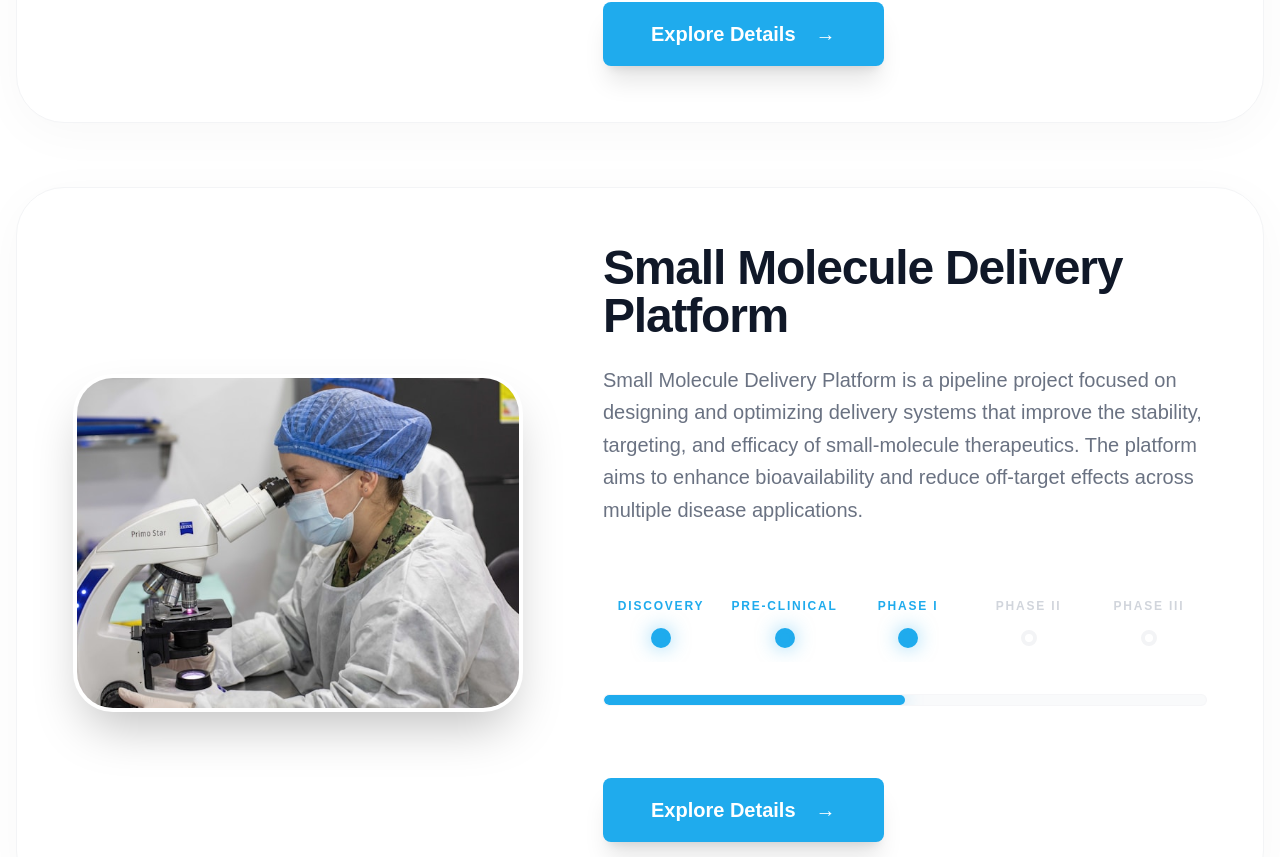
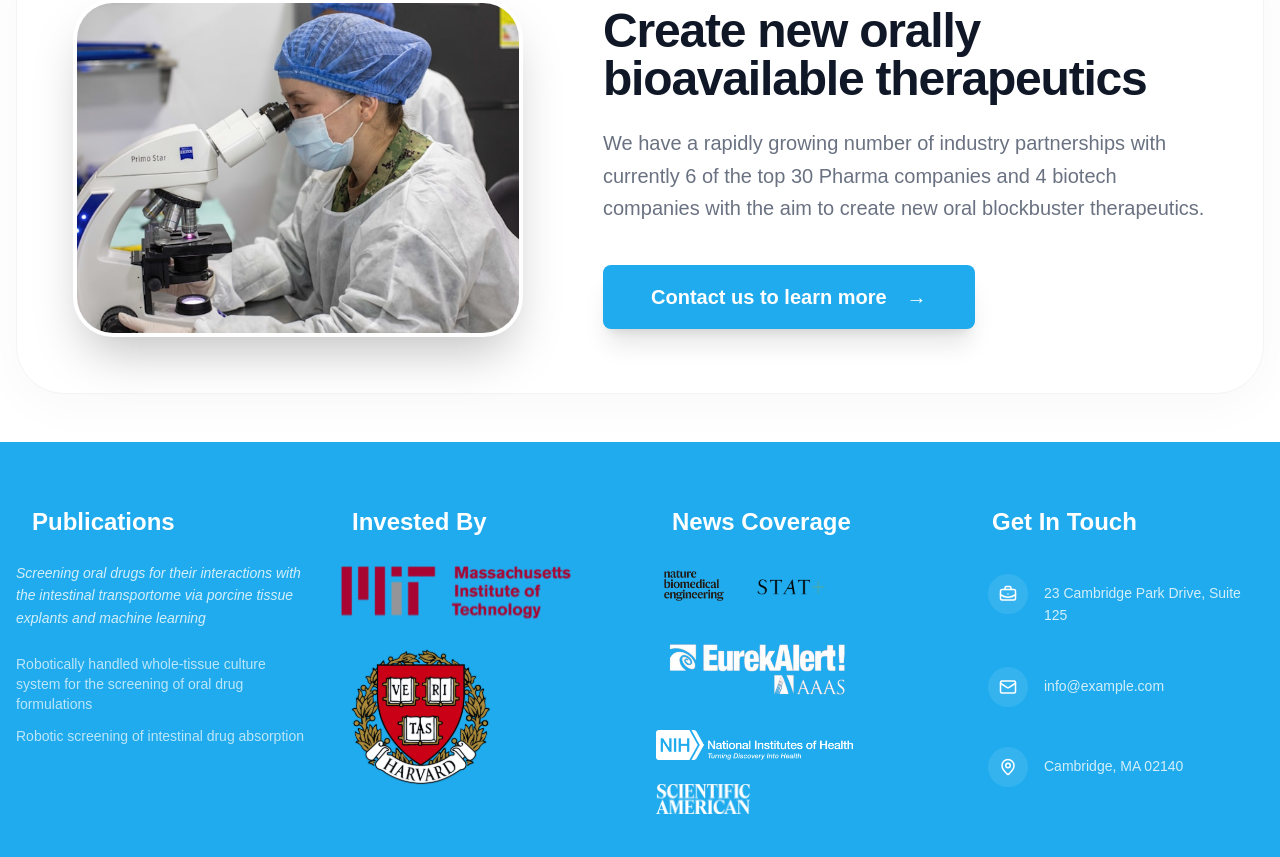
Before and after one commit to FSDTeam-SAA/nmendoza21, a Next.js app: page /programs in a window 1280 px wide. Shown: the part 1583-2440 px from the top of the page. Built offline with nearby package versions, Linux system fonts and the light colour scheme; a web font is replaced by a local one.

Commit message:
feat: Add Join Us and current active program components, along with data for innovation and programs sections

```diff
--- a/components/programs/currentActiveProgram.tsx
+++ b/components/programs/currentActiveProgram.tsx
@@ -1,11 +1,10 @@
 "use client";
 
-import React, { useState } from "react";
 import Image from "next/image";
 import { motion, Variants } from "framer-motion";
 import { Button } from "@/components/ui/button";
-import { ProgramDetailsModal } from "@/components/programs/ProgramDetailsModal";
-import { programsPageData, PipelineItem } from "@/data/programs";
+import { programsPageData } from "@/data/programs";
+import Link from "next/link";
 
 const containerVariants: Variants = {
   hidden: { opacity: 0 },
@@ -28,16 +27,6 @@ const itemVariants: Variants = {
 
 const CurrentActiveProgram = () => {
   const { pipelineTitle, pipelineSubtitle, phases, items } = programsPageData;
-
-  const [selectedProgram, setSelectedProgram] = useState<PipelineItem | null>(
-    null,
-  );
-  const [isModalOpen, setIsModalOpen] = useState(false);
-
-  const handleViewDetails = (program: PipelineItem) => {
-    setSelectedProgram(program);
-    setIsModalOpen(true);
-  };
 
   return (
     <section className="bg-white">
@@ -99,57 +88,16 @@ const CurrentActiveProgram = () => {
                         </p>
                       </div>
 
-                      <div className="space-y-8 pt-4">
-                        <div className="flex items-center justify-between gap-1 overflow-x-auto no-scrollbar py-4 px-2">
-                          {phases.map((phase, idx) => (
-                            <div
-                              key={phase}
-                              className="flex flex-col items-center min-w-[100px]"
-                            >
-                              <span
-                                className={`text-xs font-black uppercase tracking-[0.15em] mb-4 text-center transition-colors duration-500 ${
-                                  idx <= activeIndex
-                                    ? "text-primary"
-                                    : "text-gray-300"
-                                }`}
-                              >
-                                {phase}
-                              </span>
-                              <div
-                                className={`w-4 h-4 rounded-full border-4 transition-all duration-700 ${
-                                  idx <= activeIndex
-                                    ? "bg-primary border-primary shadow-[0_0_15px_rgba(31,171,237,0.5)] scale-125"
-                                    : "bg-white border-gray-100"
-                                }`}
-                              />
-                            </div>
-                          ))}
+                      <Link href={`/contact`} className="">
+                        <div className="">
+                          <Button className="w-full sm:w-auto px-12 py-8 bg-primary hover:bg-gray-950 cursor-pointer text-white font-black text-xl rounded-md shadow-xl hover:shadow-2xl transition-all duration-300 ease-in-out hover:scale-[1.02] active:scale-[0.98] group/btn">
+                            Contact us to learn more
+                            <span className="ml-3 group-hover/btn:translate-x-2 transition-transform duration-300">
+                              →
+                            </span>
+                          </Button>
                         </div>
-
-                        <div className="relative h-3 rounded-full bg-gray-50 overflow-hidden border border-gray-100/50">
-                          <motion.div
-                            initial={{ width: 0 }}
-                            whileInView={{ width: `${progress}%` }}
-                            viewport={{ once: true }}
-                            transition={{
-                              duration: 1.5,
-                              ease: [0.22, 1, 0.36, 1],
-                              delay: 0.5,
-                            }}
-                            className="absolute inset-y-0 left-0 bg-primary rounded-full shadow-[0_0_20px_rgba(31,171,237,0.4)]"
-                          />
-                        </div>
-                      </div>
-
-                      <div className="pt-8">
-                        <Button
-                          onClick={() => handleViewDetails(item)}
-                          className="w-full sm:w-auto px-12 py-8 bg-primary hover:bg-gray-950 cursor-pointer text-white font-black text-xl rounded-md shadow-xl hover:shadow-2xl transition-all duration-300 ease-in-out hover:scale-[1.02] active:scale-[0.98] group/btn"
-                        >
-                          Explore Details
-                          <span className="ml-3 group-hover/btn:translate-x-2 transition-transform duration-300">→</span>
-                        </Button>
-                      </div>
+                      </Link>
                     </div>
                   </div>
                 </motion.div>
@@ -158,12 +106,12 @@ const CurrentActiveProgram = () => {
           </motion.div>
         </div>
       </div>
-      <ProgramDetailsModal
+      {/* <ProgramDetailsModal
         isOpen={isModalOpen}
         onOpenChange={setIsModalOpen}
         program={selectedProgram}
         phases={phases}
-      />
+      /> */}
     </section>
   );
 };
--- a/components/webside/home/JoinUs.tsx
+++ b/components/webside/home/JoinUs.tsx
@@ -26,8 +26,8 @@ const JoinUs = () => {
         </motion.div>
 
         <div className="grid grid-cols-1 md:grid-cols-2 items-center ">
-          <div className="cursor-pointer">
-            <Link href="/contact">
+          <Link href="/contact">
+            <div className="cursor-pointer">
               <Image
                 className="rounded-lg"
                 src={"/images/joinus.jpg"}
@@ -35,8 +35,8 @@ const JoinUs = () => {
                 height={400}
                 alt="joinus"
               />
-            </Link>
-          </div>
+            </div>
+          </Link>
           <div>
             <motion.h3 className="text-3xl md:text-2xl font-medium mb-3 flex gap-4 items-center tracking-tight">
               <div className="w-8 h-8 bg-primary rounded-md" />
--- a/data/innovation.ts
+++ b/data/innovation.ts
@@ -132,24 +132,24 @@ export const innovationPageData: InnovationPageData = {
         "By minimizing variability and enhancing efficiency, automation supports stronger translational insights and shortens the path from discovery to clinical relevance. Teams gain the ability to scale programs without scaling risk, and they can maintain high standards of quality even as throughput increases.",
       ],
     },
-    {
-      id: "news-4",
-      titile2: "Webinars box",
-      title: "Automation In Translational Research",
-      description:
-        "Automation reduces variability and improves consistency in translational research workflows.",
-      shortDescription:
-        "Join global summits and symposiums to share findings, network with trends, and internal hub news curated by our experts. peers, and witness groundbreaking scientific reveals.",
-      image: "/images/innovation4.jpg",
-      linkLabel: "View Details",
-      link: "/news",
-      date: "Published 10 Nov, 2025",
-      content: [
-        "Automation in translational research is essential for improving consistency, reducing manual workload, and increasing throughput. Our approach integrates validated robotics and standardized workflows that coordinate sample handling, processing, and analysis with high precision.",
-        "We integrate validated automation tools that streamline sample handling, analysis, and reporting across labs. This reduces operational complexity and improves throughput for clinical and preclinical research teams. Automated scheduling and monitoring allow for continuous operation.",
-        "By minimizing variability and enhancing efficiency, automation supports stronger translational insights and shortens the path from discovery to clinical relevance. Teams gain the ability to scale programs without scaling risk, and they can maintain high standards of quality even as throughput increases.",
-      ],
-    },
+    // {
+    //   id: "news-4",
+    //   titile2: "Webinars box",
+    //   title: "Automation In Translational Research",
+    //   description:
+    //     "Automation reduces variability and improves consistency in translational research workflows.",
+    //   shortDescription:
+    //     "Join global summits and symposiums to share findings, network with trends, and internal hub news curated by our experts. peers, and witness groundbreaking scientific reveals.",
+    //   image: "/images/innovation4.jpg",
+    //   linkLabel: "View Details",
+    //   link: "/news",
+    //   date: "Published 10 Nov, 2025",
+    //   content: [
+    //     "Automation in translational research is essential for improving consistency, reducing manual workload, and increasing throughput. Our approach integrates validated robotics and standardized workflows that coordinate sample handling, processing, and analysis with high precision.",
+    //     "We integrate validated automation tools that streamline sample handling, analysis, and reporting across labs. This reduces operational complexity and improves throughput for clinical and preclinical research teams. Automated scheduling and monitoring allow for continuous operation.",
+    //     "By minimizing variability and enhancing efficiency, automation supports stronger translational insights and shortens the path from discovery to clinical relevance. Teams gain the ability to scale programs without scaling risk, and they can maintain high standards of quality even as throughput increases.",
+    //   ],
+    // },
   ],
   community: {
     title: "Fostering a Global Scientific Community",
--- a/data/programs.ts
+++ b/data/programs.ts
@@ -47,35 +47,20 @@ export const programsPageData: ProgramsPageData = {
   items: [
     {
       id: "pipeline-1",
-      title: "Small Molecule Delivery Platform",
+      title: "Needle to oral switch for existing drugs",
       description:
-        "Small Molecule Delivery Platform is a pipeline project focused on designing and optimizing delivery systems that improve the stability, targeting, and efficacy of small-molecule therapeutics. The platform aims to enhance bioavailability and reduce off-target effects across multiple disease applications.",
+        "We focus on established drugs that are highly effective and safe but only available via needle injection. We use our technology to create custom drug delivery systems enabling  these drugs to be given  via the oral route.",
       image: "/images/technology2.jpg",
       activePhase: "Phase I",
     },
     {
       id: "pipeline-2",
-      title: "Small Molecule Delivery Platform",
+      title: "Create new orally bioavailable therapeutics",
       description:
-        "Small Molecule Delivery Platform is a pipeline project focused on designing and optimizing delivery systems that improve the stability, targeting, and efficacy of small-molecule therapeutics. The platform aims to enhance bioavailability and reduce off-target effects across multiple disease applications.",
+        "We have a rapidly growing number of industry partnerships with currently 6 of the top 30 Pharma companies and 4 biotech companies with the aim to create new oral blockbuster therapeutics.",
       image: "/images/technology3.jpg",
       activePhase: "Phase I",
     },
-    {
-      id: "pipeline-3",
-      title: "Small Molecule Delivery Platform",
-      description:
-        "Small Molecule Delivery Platform is a pipeline project focused on designing and optimizing delivery systems that improve the stability, targeting, and efficacy of small-molecule therapeutics. The platform aims to enhance bioavailability and reduce off-target effects across multiple disease applications.",
-      image: "/images/technology4.jpg",
-      activePhase: "Phase I",
-    },
-    {
-      id: "pipeline-4",
-      title: "Small Molecule Delivery Platform",
-      description:
-        "Small Molecule Delivery Platform is a pipeline project focused on designing and optimizing delivery systems that improve the stability, targeting, and efficacy of small-molecule therapeutics. The platform aims to enhance bioavailability and reduce off-target effects across multiple disease applications.",
-      image: "/images/technology5.jpg",
-      activePhase: "Phase I",
-    },
+
   ],
 };
```
